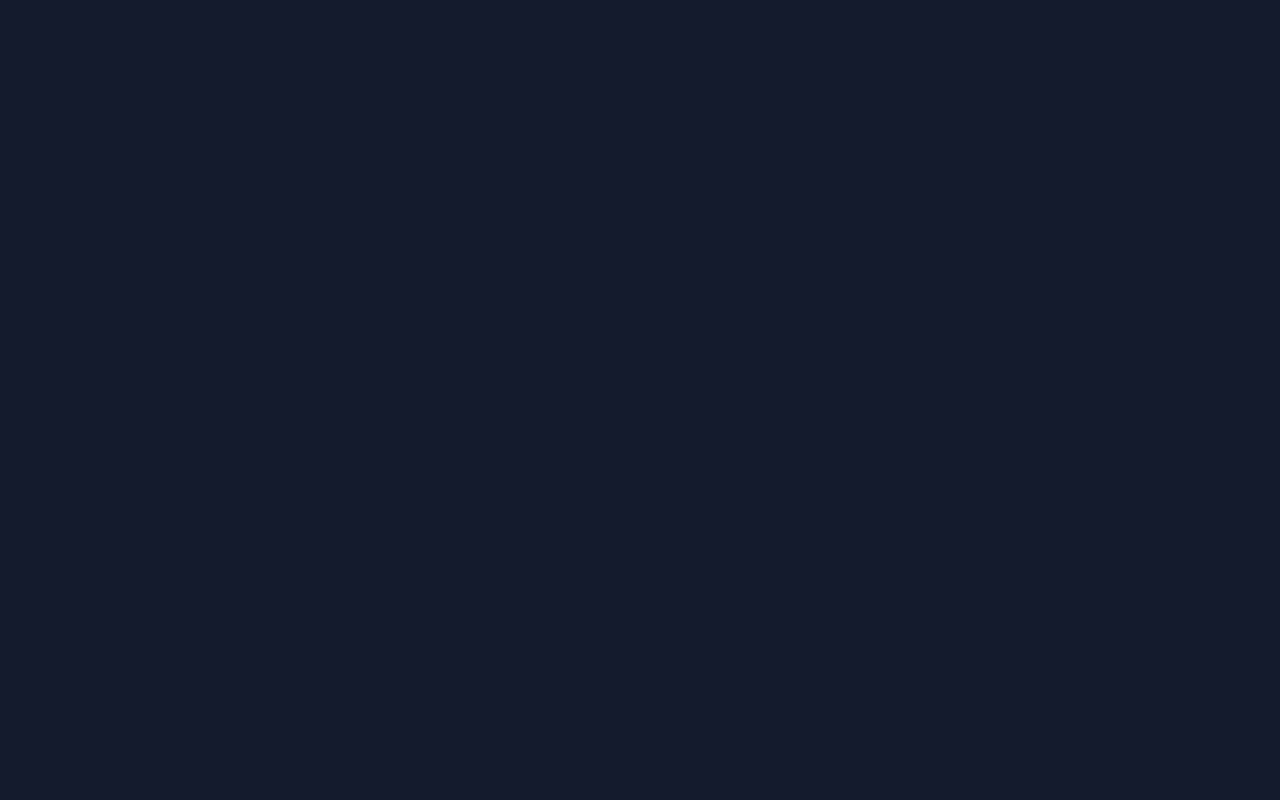
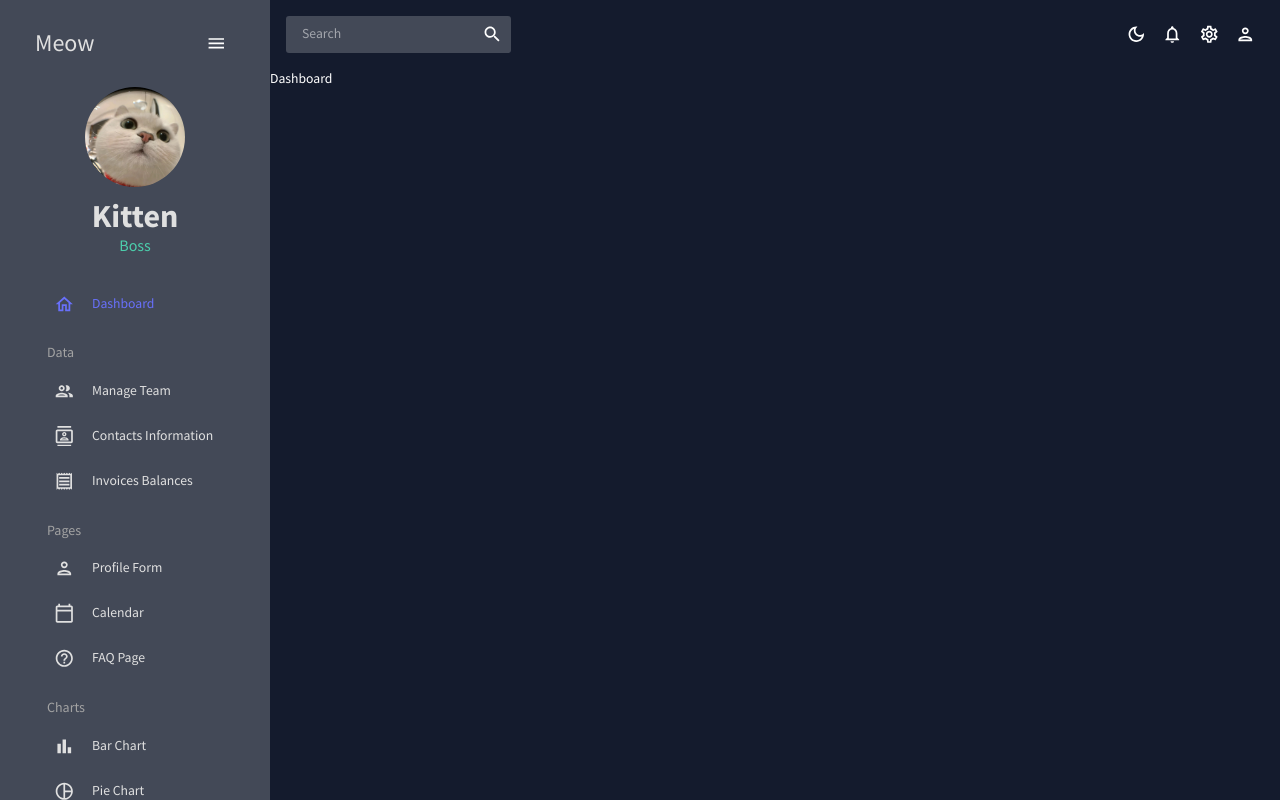
Before and after one commit to xiaomeng831/react-admin, a React (Create React App) app: page / in a window 1280 px wide. Built offline with nearby package versions, Linux system fonts and the light colour scheme.

Commit message:
complete the sidebar

```diff
--- a/package.json
+++ b/package.json
@@ -24,7 +24,7 @@
     "formik": "^2.4.6",
     "react": "^18.3.1",
     "react-dom": "^18.3.1",
-    "react-pro-sidebar": "^1.1.0",
+    "react-pro-sidebar": "^0.7.1",
     "react-router-dom": "^6.30.0",
     "react-scripts": "5.0.1",
     "web-vitals": "^2.1.4",
--- a/src/App.js
+++ b/src/App.js
@@ -1,5 +1,8 @@
 import { ColorModeContext, useMode } from "./theme";
 import { CssBaseline, ThemeProvider } from "@mui/material";
+import Topbar from "./scenes/global/Topbar";
+import Sidebar from "./scenes/global/Sidebar";
+import AppRoutes from "./sharedComponents/AppRoutes"
 
 function App() {
   const [theme, colorMode] = useMode();
@@ -9,9 +12,13 @@
       <ThemeProvider theme={theme}>
         <CssBaseline />
         <div className="app">
-          <main className="content"></main>
+          <Sidebar />
+          <main className="content">
+            <Topbar />
+            <AppRoutes />
+          </main>
         </div>
-    </ThemeProvider>
+      </ThemeProvider>
     </ColorModeContext.Provider>
   );
 }
--- a/src/scenes/global/Sidebar.jsx
+++ b/src/scenes/global/Sidebar.jsx
@@ -1,5 +1,228 @@
+import { useState } from "react";
+import { ProSidebar, Menu, MenuItem } from "react-pro-sidebar";
+import { Box, IconButton, Typography, useTheme } from "@mui/material";
+import { Link } from "react-router-dom";
+import "react-pro-sidebar/dist/css/styles.css";
+import { tokens } from "../../theme";
+import HomeOutlinedIcon from "@mui/icons-material/HomeOutlined";
+import PeopleOutlinedIcon from "@mui/icons-material/PeopleOutlined";
+import ContactsOutlinedIcon from "@mui/icons-material/ContactsOutlined";
+import ReceiptOutlinedIcon from "@mui/icons-material/ReceiptOutlined";
+import PersonOutlinedIcon from "@mui/icons-material/PersonOutlined";
+import CalendarTodayOutlinedIcon from "@mui/icons-material/CalendarTodayOutlined";
+import HelpOutlineOutlinedIcon from "@mui/icons-material/HelpOutlineOutlined";
+import BarChartOutlinedIcon from "@mui/icons-material/BarChartOutlined";
+import PieChartOutlineOutlinedIcon from "@mui/icons-material/PieChartOutlineOutlined";
+import TimelineOutlinedIcon from "@mui/icons-material/TimelineOutlined";
+import MenuOutlinedIcon from "@mui/icons-material/MenuOutlined";
+import MapOutlinedIcon from "@mui/icons-material/MapOutlined";
+
+const Item = ({ title, to, icon, selected, setSelected }) => {
+  const theme = useTheme();
+  const colors = tokens(theme.palette.mode);
+  return (
+    <MenuItem
+      active={selected === title}
+      style={{
+        color: colors.grey[100],
+      }}
+      onClick={() => setSelected(title)}
+      icon={icon}
+    >
+      <Typography>{title}</Typography>
+      <Link to={to} />
+    </MenuItem>
+  );
+};
+
 const Sidebar = () => {
-    return <div>Sidebar</div>
-}
+  const theme = useTheme();
+  const colors = tokens(theme.palette.mode);
+  const [isCollapsed, setIsCollapsed] = useState(false);
+  const [selected, setSelected] = useState("Dashboard");
+
+  return (
+    <Box
+      sx={{
+        "& .pro-sidebar-inner": {
+          background: `${colors.primary[400]} !important`,
+        },
+        "& .pro-icon-wrapper": {
+          backgroundColor: "transparent !important",
+        },
+        "& .pro-inner-item": {
+          padding: "5px 35px 5px 20px !important",
+        },
+        "& .pro-inner-item:hover": {
+          color: "#868dfb !important",
+        },
+        "& .pro-menu-item.active": {
+          color: "#6870fa !important",
+        },
+      }}
+    >
+      <ProSidebar collapsed={isCollapsed}>
+        <Menu iconShape="square">
+          {/* LOGO AND MENU ICON */}
+          <MenuItem
+            onClick={() => setIsCollapsed(!isCollapsed)}
+            icon={isCollapsed ? <MenuOutlinedIcon /> : undefined}
+            style={{
+              margin: "10px 0 20px 0",
+              color: colors.grey[100],
+            }}
+          >
+            {!isCollapsed && (
+              <Box
+                display="flex"
+                justifyContent="space-between"
+                alignItems="center"
+                ml="15px"
+              >
+                <Typography variant="h3" color={colors.grey[100]}>
+                  Meow
+                </Typography>
+                <IconButton onClick={() => setIsCollapsed(!isCollapsed)}>
+                  <MenuOutlinedIcon />
+                </IconButton>
+              </Box>
+            )}
+          </MenuItem>
+
+          {!isCollapsed && (
+            <Box mb="25px">
+              <Box display="flex" justifyContent="center" alignItems="center">
+                <img
+                  alt="profile-user"
+                  width="100px"
+                  height="100px"
+                  src={`../../assets/user.jpg`}
+                  style={{ cursor: "pointer", borderRadius: "50%" }}
+                />
+              </Box>
+              <Box textAlign="center">
+                <Typography
+                  variant="h2"
+                  color={colors.grey[100]}
+                  fontWeight="bold"
+                  sx={{ m: "10px 0 0 0" }}
+                >
+                  Kitten
+                </Typography>
+                <Typography variant="h5" color={colors.greenAccent[500]}>
+                  Boss
+                </Typography>
+              </Box>
+            </Box>
+          )}
+
+          <Box paddingLeft={isCollapsed ? undefined : "10%"}>
+            <Item
+              title="Dashboard"
+              to="/"
+              icon={<HomeOutlinedIcon />}
+              selected={selected}
+              setSelected={setSelected}
+            />
+
+            <Typography
+              variant="h6"
+              color={colors.grey[300]}
+              sx={{ m: "15px 0 5px 20px" }}
+            >
+              Data
+            </Typography>
+            <Item
+              title="Manage Team"
+              to="/team"
+              icon={<PeopleOutlinedIcon />}
+              selected={selected}
+              setSelected={setSelected}
+            />
+            <Item
+              title="Contacts Information"
+              to="/contacts"
+              icon={<ContactsOutlinedIcon />}
+              selected={selected}
+              setSelected={setSelected}
+            />
+            <Item
+              title="Invoices Balances"
+              to="/invoices"
+              icon={<ReceiptOutlinedIcon />}
+              selected={selected}
+              setSelected={setSelected}
+            />
+
+            <Typography
+              variant="h6"
+              color={colors.grey[300]}
+              sx={{ m: "15px 0 5px 20px" }}
+            >
+              Pages
+            </Typography>
+            <Item
+              title="Profile Form"
+              to="/form"
+              icon={<PersonOutlinedIcon />}
+              selected={selected}
+              setSelected={setSelected}
+            />
+            <Item
+              title="Calendar"
+              to="/calendar"
+              icon={<CalendarTodayOutlinedIcon />}
+              selected={selected}
+              setSelected={setSelected}
+            />
+            <Item
+              title="FAQ Page"
+              to="/faq"
+              icon={<HelpOutlineOutlinedIcon />}
+              selected={selected}
+              setSelected={setSelected}
+            />
+
+            <Typography
+              variant="h6"
+              color={colors.grey[300]}
+              sx={{ m: "15px 0 5px 20px" }}
+            >
+              Charts
+            </Typography>
+            <Item
+              title="Bar Chart"
+              to="/bar"
+              icon={<BarChartOutlinedIcon />}
+              selected={selected}
+              setSelected={setSelected}
+            />
+            <Item
+              title="Pie Chart"
+              to="/pie"
+              icon={<PieChartOutlineOutlinedIcon />}
+              selected={selected}
+              setSelected={setSelected}
+            />
+            <Item
+              title="Line Chart"
+              to="/line"
+              icon={<TimelineOutlinedIcon />}
+              selected={selected}
+              setSelected={setSelected}
+            />
+            <Item
+              title="Geography Chart"
+              to="/geography"
+              icon={<MapOutlinedIcon />}
+              selected={selected}
+              setSelected={setSelected}
+            />
+          </Box>
+        </Menu>
+      </ProSidebar>
+    </Box>
+  );
+};
 
 export default Sidebar;
--- a/src/scenes/global/Topbar.jsx
+++ b/src/scenes/global/Topbar.jsx
@@ -1,5 +1,54 @@
+import { Box, IconButton, useTheme } from "@mui/material";
+import { useContext } from "react";
+import { ColorModeContext, tokens } from "../../theme";
+import InputBase from "@mui/material/InputBase";
+import LightModeOutlinedIcon from "@mui/icons-material/LightModeOutlined";
+import DarkModeOutlinedIcon from "@mui/icons-material/DarkModeOutlined";
+import NotificationsOutlinedIcon from "@mui/icons-material/NotificationsOutlined";
+import SettingsOutlinedIcon from "@mui/icons-material/SettingsOutlined";
+import PersonOutlinedIcon from "@mui/icons-material/PersonOutlined";
+import SearchIcon from "@mui/icons-material/Search";
+
 const Topbar = () => {
-    return <div>Topbar</div>
-}
+  const theme = useTheme();
+  const colors = tokens(theme.palette.mode);
+  const colorMode = useContext(ColorModeContext);
+
+  return (
+    <Box display="flex" justifyContent="space-between" p={2}>
+      {/* SEARCH BAR */}
+      <Box
+        display="flex"
+        backgroundColor={colors.primary[400]}
+        borderRadius="3px"
+      >
+        <InputBase sx={{ ml: 2, flex: 1 }} placeholder="Search" />
+        <IconButton type="button" sx={{ p: 1 }}>
+          <SearchIcon />
+        </IconButton>
+      </Box>
+
+      {/* ICONS */}
+      <Box display="flex">
+        <IconButton onClick={colorMode.toggleColorMode}>
+          {theme.palette.mode === "dark" ? (
+            <DarkModeOutlinedIcon />
+          ) : (
+            <LightModeOutlinedIcon />
+          )}
+        </IconButton>
+        <IconButton>
+          <NotificationsOutlinedIcon />
+        </IconButton>
+        <IconButton>
+          <SettingsOutlinedIcon />
+        </IconButton>
+        <IconButton>
+          <PersonOutlinedIcon />
+        </IconButton>
+      </Box>
+    </Box>
+  );
+};
 
 export default Topbar;
--- /dev/null
+++ b/src/sharedComponents/AppRoutes.jsx
@@ -0,0 +1,11 @@
+import { useRoutes } from "react-router-dom";
+import Dashboard from "../scenes/dashboard";
+
+const routes = [
+    { path: "/", element: <Dashboard  /> }
+];
+
+const AppRoutes = () => {
+    return useRoutes(routes);
+};
+export default AppRoutes;
--- a/src/theme.js
+++ b/src/theme.js
@@ -1,5 +1,5 @@
 import { createContext, useState, useMemo } from "react";
-import { createTheme, Typography } from "@mui/material";
+import { createTheme } from "@mui/material";
 
 //color design tokens
 export const tokens = (mode) => ({
@@ -194,7 +194,7 @@
 // context for color mode
 export const ColorModeContext = createContext({
     toggleColorMode: () => {},
-  });
+});
 
 export const useMode = () => {
     const [mode, setMode] = useState("dark");
```
Also changed, not shown: public/assets/user.jpg (added), 1 other file (tests, documents, lock files or other folders).
